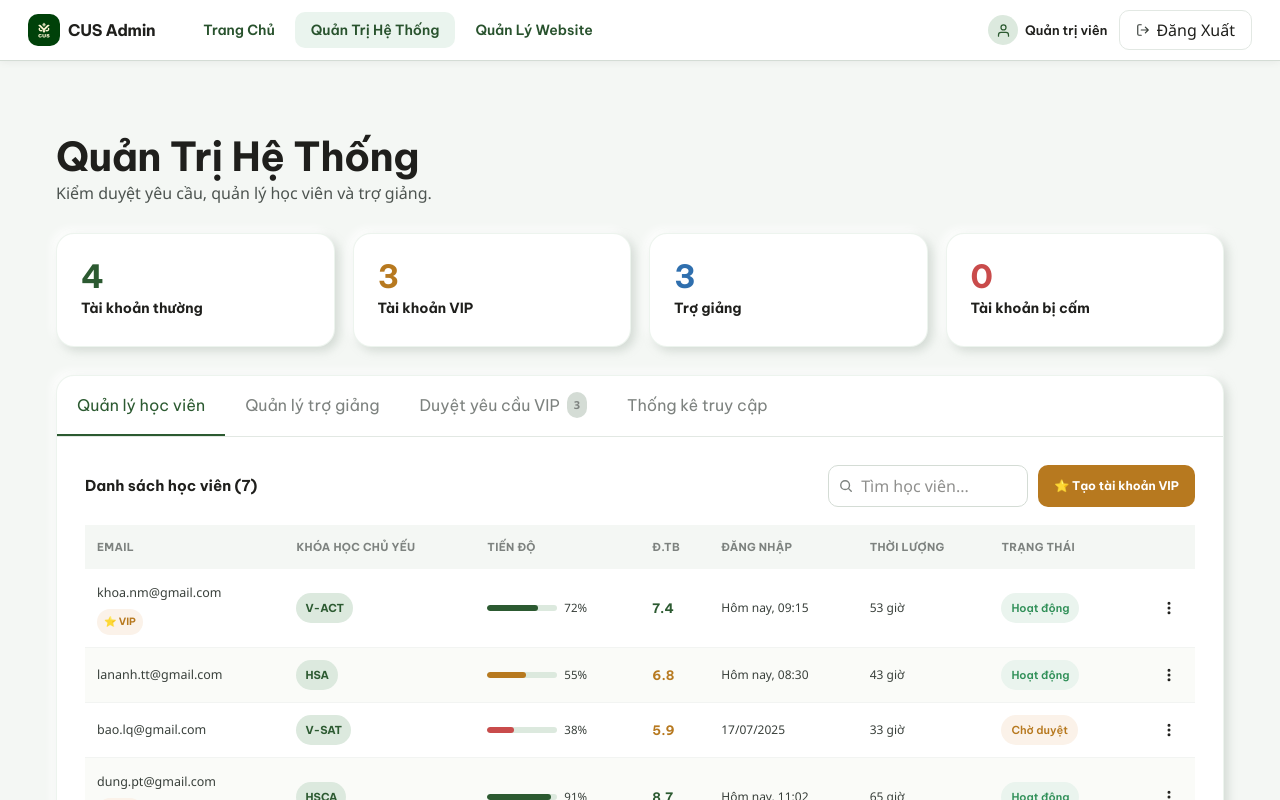
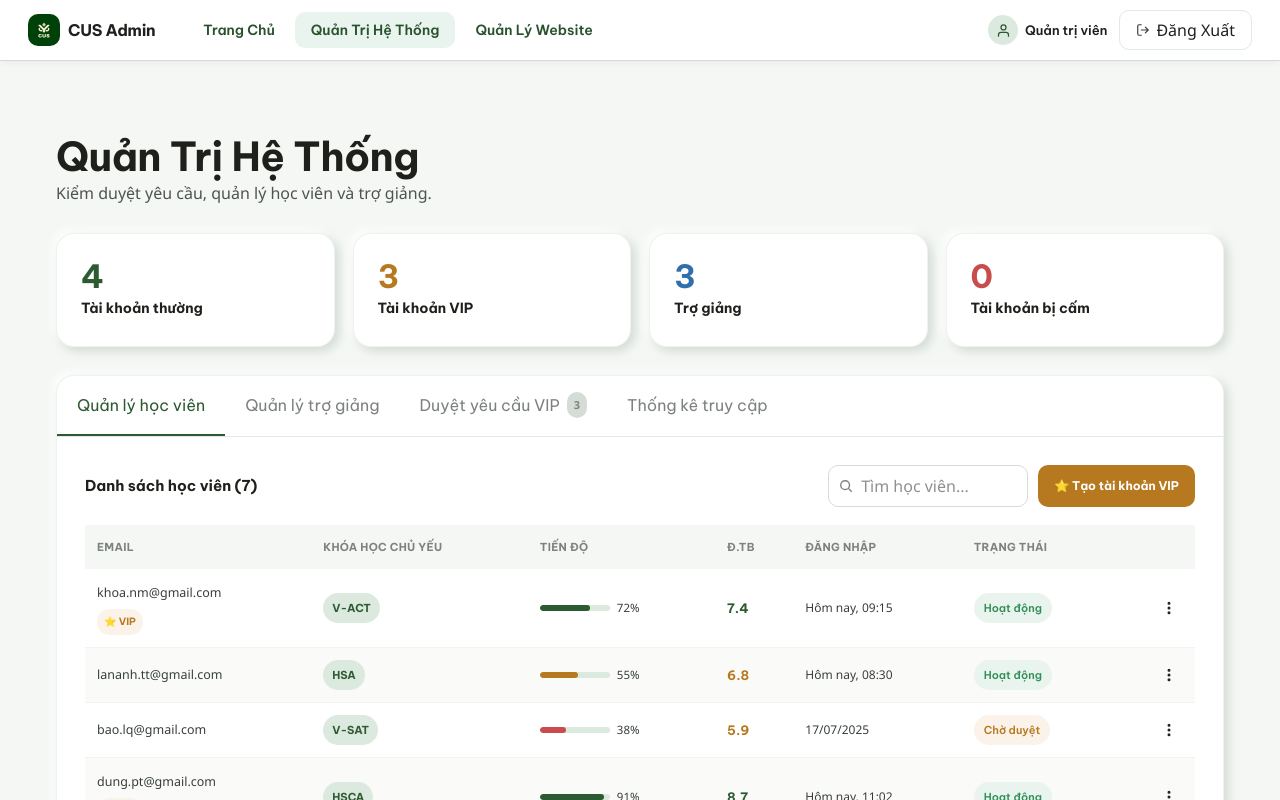
Before and after one commit to CUS-Study-Web/study-web-fe, a React (Vite) app: page /admin/system in a window 1280 px wide. Shown: the top 800 px of the page. Built offline with nearby package versions, Linux system fonts and the light colour scheme.

Commit message:
fix(StudentTab): remove `Thời lượng`

```diff
--- a/src/components/admin/system/StudentTab.tsx
+++ b/src/components/admin/system/StudentTab.tsx
@@ -90,7 +90,7 @@ export const StudentTab = ({
         <table className="w-full border-collapse">
           <thead>
             <tr className="bg-[var(--surface-500)]">
-              {["Email", "Khóa học chủ yếu", "Tiến độ", "Đ.TB", "Đăng nhập", "Thời lượng", "Trạng thái", ""].map((h) => (
+              {["Email", "Khóa học chủ yếu", "Tiến độ", "Đ.TB", "Đăng nhập", "Trạng thái", ""].map((h) => (
                 <th
                   key={h}
                   className="[font-family:var(--font-heading)] font-bold text-[11px] text-[var(--text-secondary-300)] p-[10px_12px] text-left uppercase tracking-[0.3px] whitespace-nowrap"
@@ -160,9 +160,6 @@ export const StudentTab = ({
                   </td>
                   <td className="p-[12px_12px] [font-family:var(--font-body)] text-[12px] text-[var(--text-secondary-600)]">
                     {u.lastLogin}
-                  </td>
-                  <td className="p-[12px_12px] [font-family:var(--font-body)] text-[12px] text-[var(--text-secondary-600)]">
-                    {Math.round(u.progress * 0.6 + 10)} giờ
                   </td>
                   <td className="p-[12px_12px]">
                     <span
```
